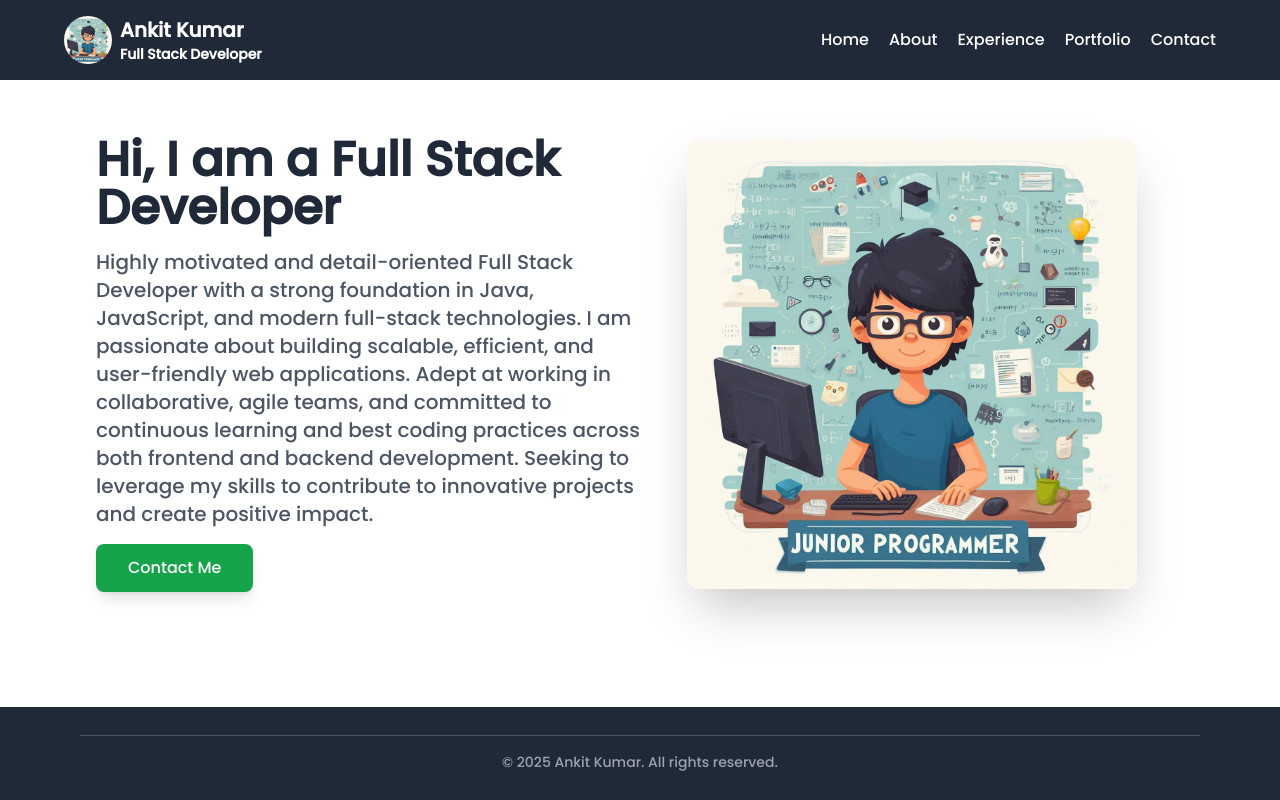
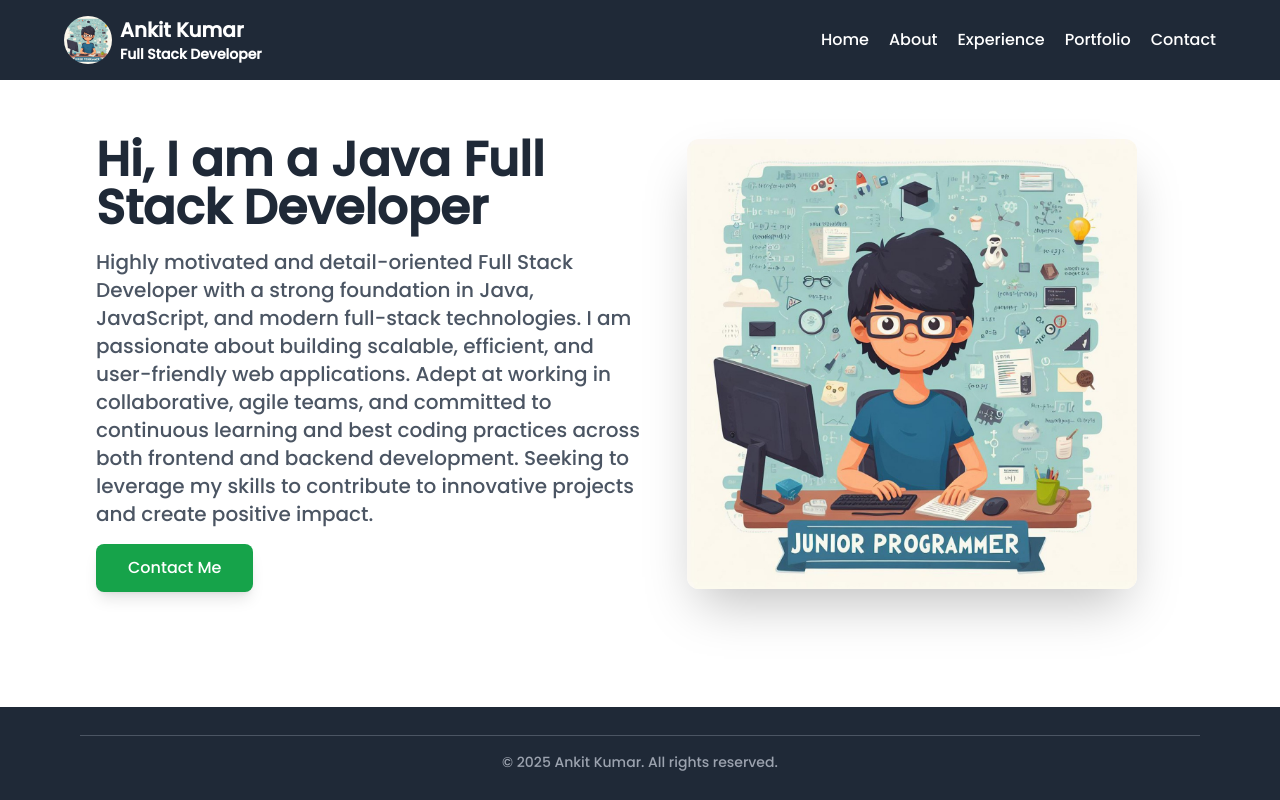
Before and after one commit to Ankit-Kumar-71/PortFolio, a React (Vite) app: page / in a window 1280 px wide. Built offline with nearby package versions, Linux system fonts and the light colour scheme.

Commit message:
adding some text

```diff
--- a/src/components/Home.jsx
+++ b/src/components/Home.jsx
@@ -9,7 +9,7 @@ const Home = () => {
         {/* Text Section */}
         <div className="md:w-1/2 space-y-4 text-center md:text-left order-2 md:order-1">
           <h1 className="text-4xl md:text-5xl font-extrabold text-gray-800 leading-tight">
-            Hi, I am a Full Stack Developer
+            Hi, I am a Java Full Stack Developer
           </h1>
           <p className="text-lg md:text-xl text-gray-600 leading-relaxed max-w-xl mx-auto md:mx-0">
             Highly motivated and detail-oriented Full Stack Developer with a
```
